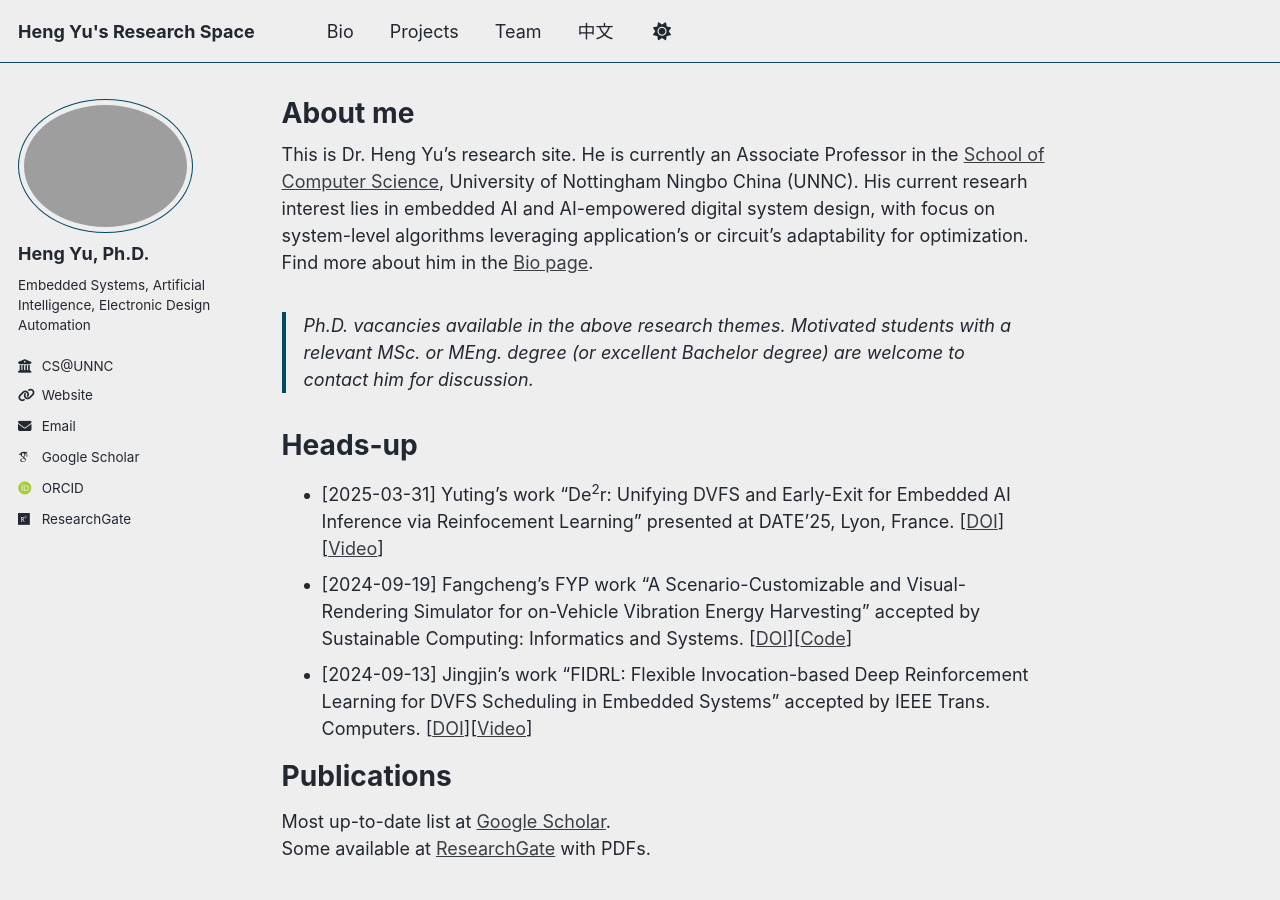
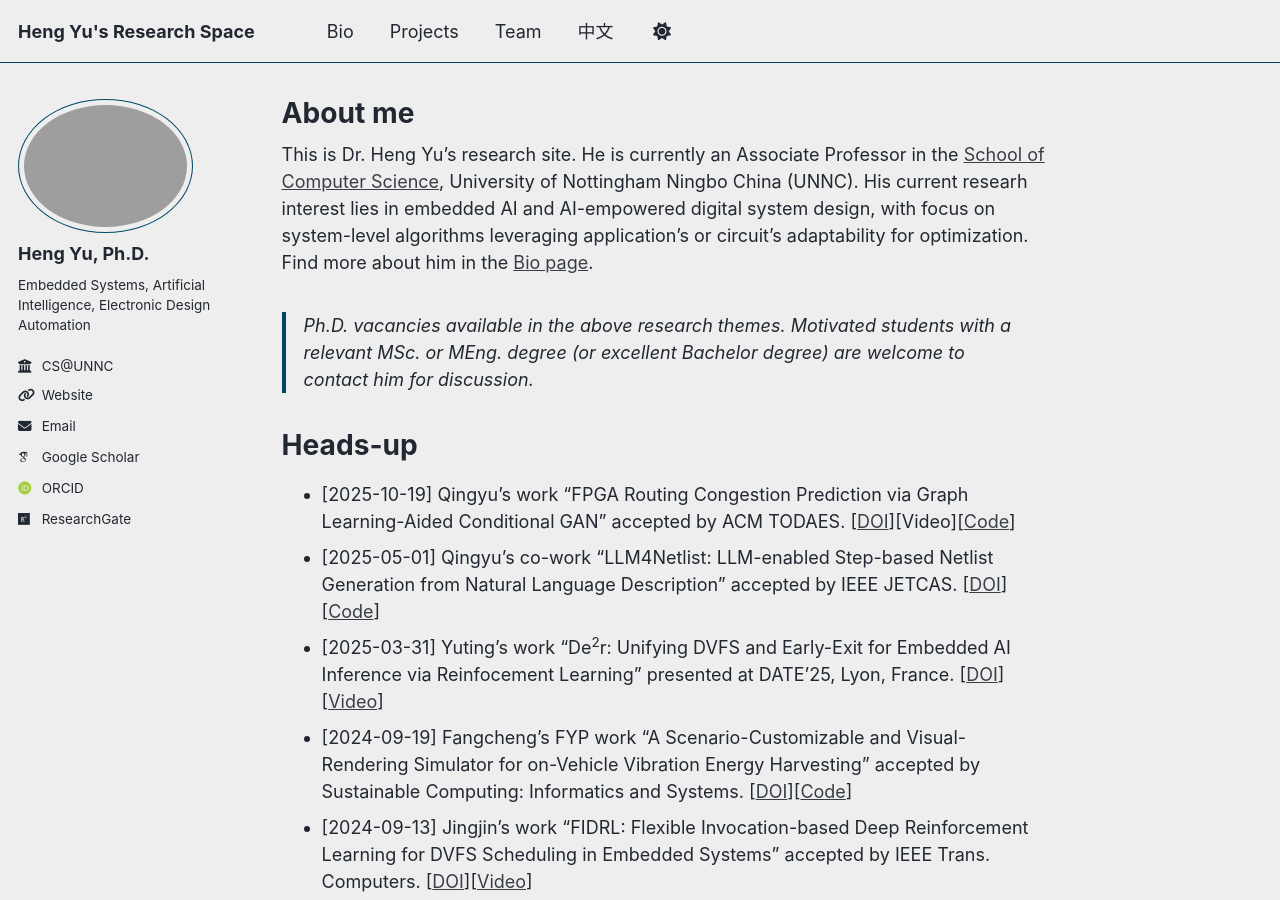
Before and after one commit to eleyuheng/eleyuheng.github.io, a Jekyll site: the page built from _pages/about.md, in a window 1280 px wide and 900 px high. Built offline with Jekyll 4.4.1, drawn with Linux system fonts in a browser that asks for light colours; some web fonts are replaced; a script that is not in the unit is left out.

Commit message:
Update about.md
updated recent papers

```diff
--- a/_pages/about.md
+++ b/_pages/about.md
@@ -13,6 +13,8 @@ This is Dr. Heng Yu's research site. He is currently an Associate Professor in t
 
 # Heads-up
 
+- [2025-10-19] Qingyu's work "FPGA Routing Congestion Prediction via Graph Learning-Aided Conditional GAN" accepted by ACM TODAES. [[DOI](https://dl.acm.org/doi/10.1145/3773770)][Video][[Code](https://github.com/AIPnR/FPGA_Hetero_Congestion_Prediction)]
+- [2025-05-01] Qingyu's co-work "LLM4Netlist: LLM-enabled Step-based Netlist Generation from Natural Language Description" accepted by IEEE JETCAS. [[DOI](https://doi.org/10.1109/JETCAS.2025.3568548)][[Code](https://github.com/klyebit/LLM4Netlist.git)]
 - [2025-03-31] Yuting's work "De<sup>2</sup>r: Unifying DVFS and Early-Exit for Embedded AI Inference via Reinfocement Learning" presented at DATE'25, Lyon, France. [[DOI](https://doi.org/10.23919/DATE64628.2025.10992707)][[Video](https://www.bilibili.com/video/BV1ydNHekEyT/?share_source=copy_web&vd_source=0dd5d4ba81243664a97b7363c70c8e5e)]
 - [2024-09-19] Fangcheng's FYP work "A Scenario-Customizable and Visual-Rendering Simulator for on-Vehicle Vibration Energy Harvesting" accepted by Sustainable Computing: Informatics and Systems. [[DOI](https://doi.org/10.1016/j.suscom.2024.101039)][[Code](https://github.com/Jerry20000730/On-Car-Vibration-Based-Harvester-Simulation/)]
 - [2024-09-13] Jingjin's work "FIDRL: Flexible Invocation-based Deep Reinforcement Learning for DVFS Scheduling in Embedded Systems" accepted by IEEE Trans. Computers. [[DOI](https://doi.org/10.1109/TC.2024.3465933)][[Video](https://www.bilibili.com/video/BV1jSNneZE6w/?share_source=copy_web&vd_source=0dd5d4ba81243664a97b7363c70c8e5e)]
```
